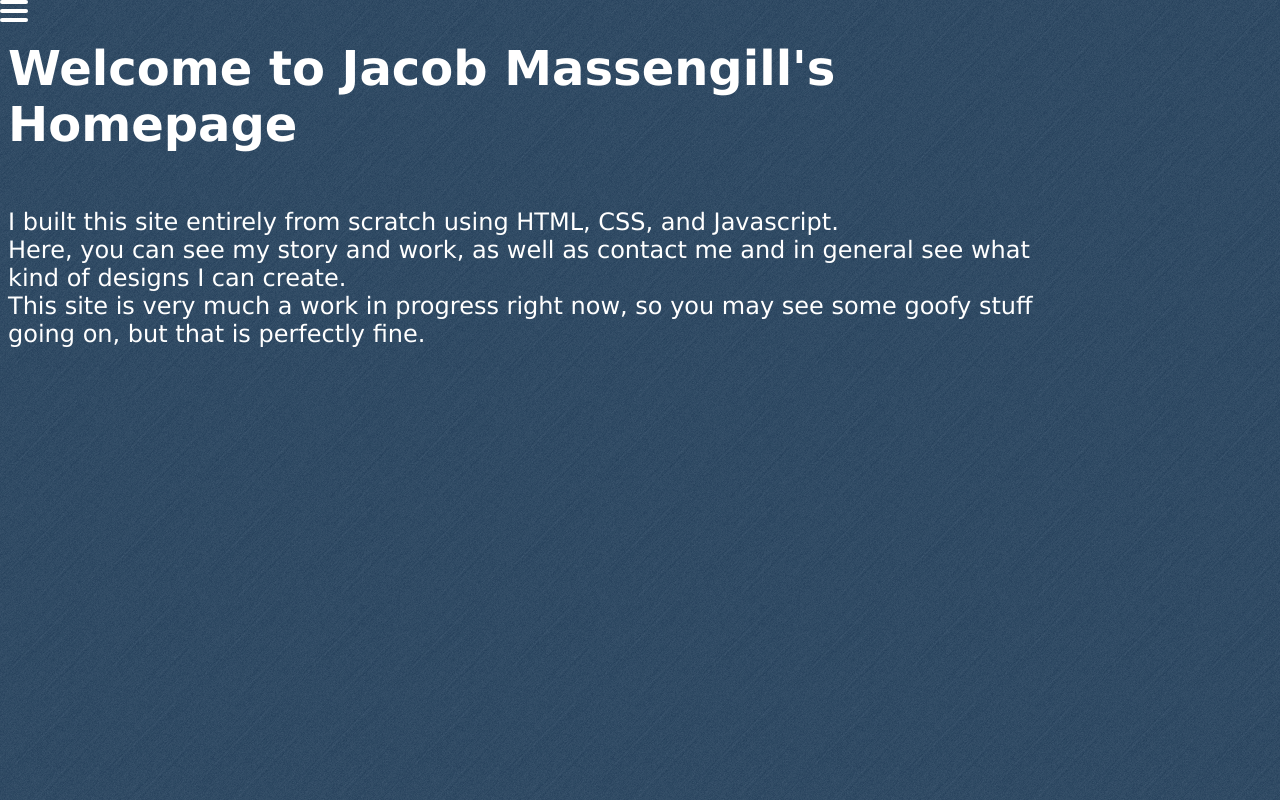
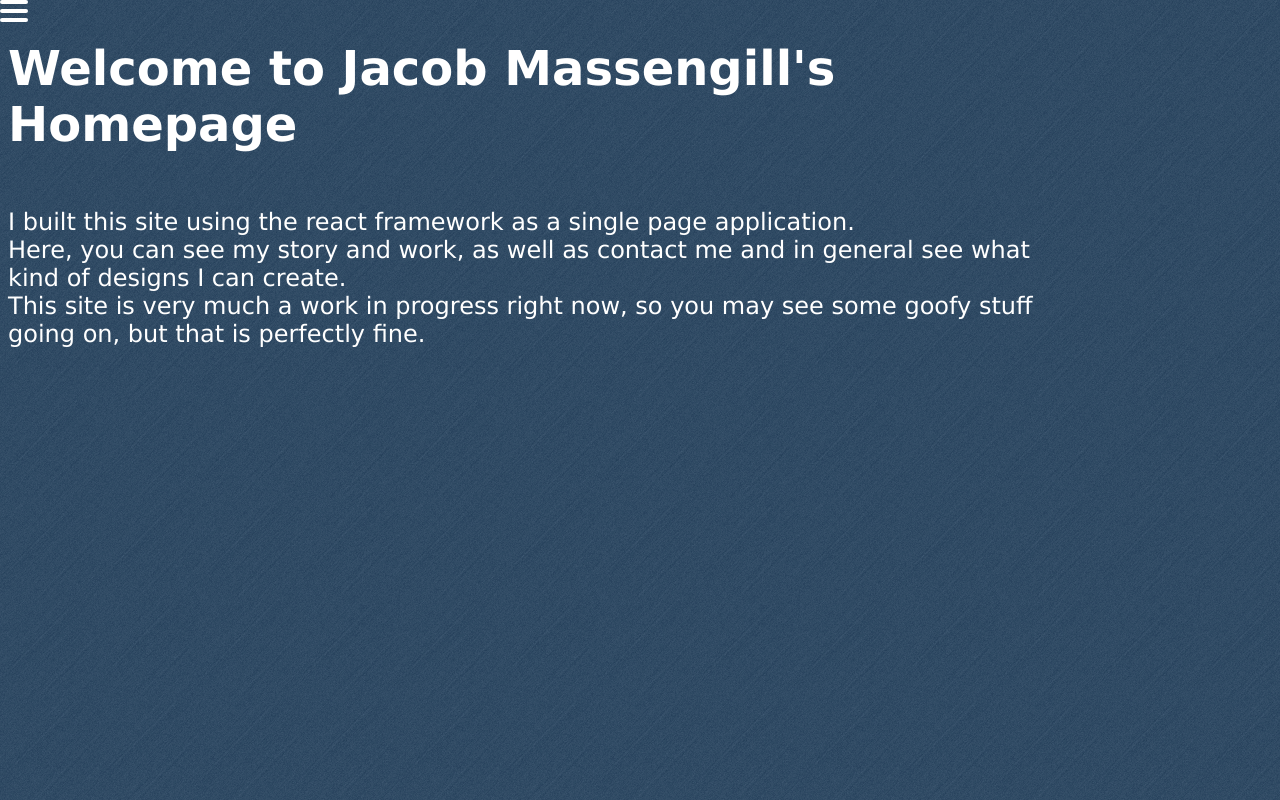
Before and after one commit to jalomas7/jalomas7.github.io, a React (Create React App) app: page / in a window 1280 px wide. Built offline with nearby package versions, Linux system fonts and the light colour scheme.

Commit message:
Small content changes

```diff
--- a/src/App.js
+++ b/src/App.js
@@ -15,6 +15,7 @@ class App extends React.Component {
             <Route exact path='/' component={Welcome} />
             <Route path='/about' component={About} />
             <Route path='/contact' component={Contact} />
+            <Route path='/the-site' component={About} />
           </Switch>
       </div>
       </Router>
--- a/src/content/Contact.js
+++ b/src/content/Contact.js
@@ -15,7 +15,7 @@ class Contact extends React.Component {
                   </tr>
                   <tr>
                       <td>Phone:</td>
-                      <td>(731) 608-7590</td>
+                      <td>(615) 917-9715</td>
                   </tr>
                   <tr>
                       <td>Social:</td>
--- a/src/content/Welcome.js
+++ b/src/content/Welcome.js
@@ -12,8 +12,9 @@ class Welcome extends Component {
               </div>
               <br/>
               <p>
-                I built this site entirely from scratch
-                using HTML, CSS, and Javascript.<br/> Here, you
+                I built this site using the react framework as a single page application.
+                <br/>
+                Here, you
                 can see my story and work, as well as contact me and in general see what
                 kind of designs I can create.<br/>
 
```
